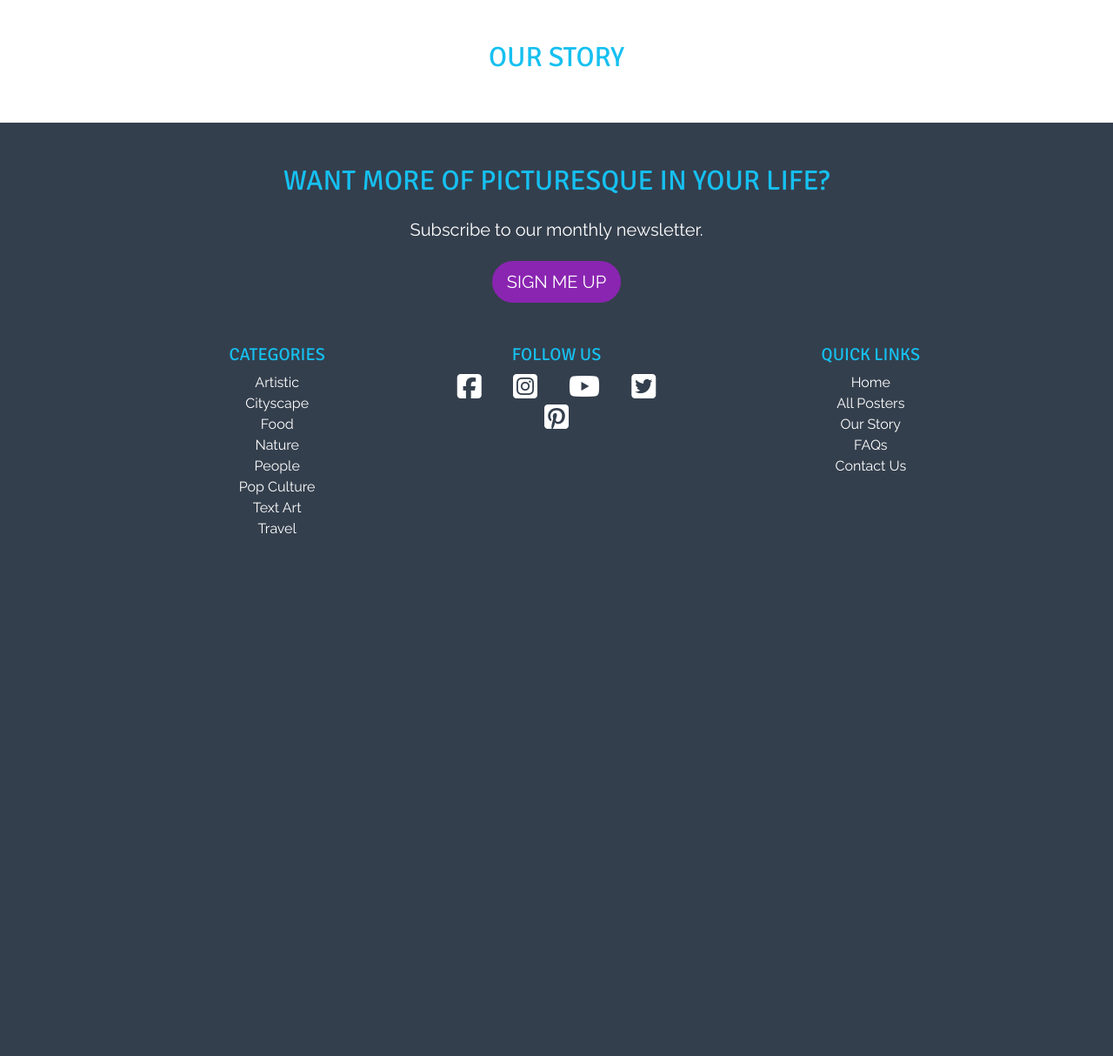
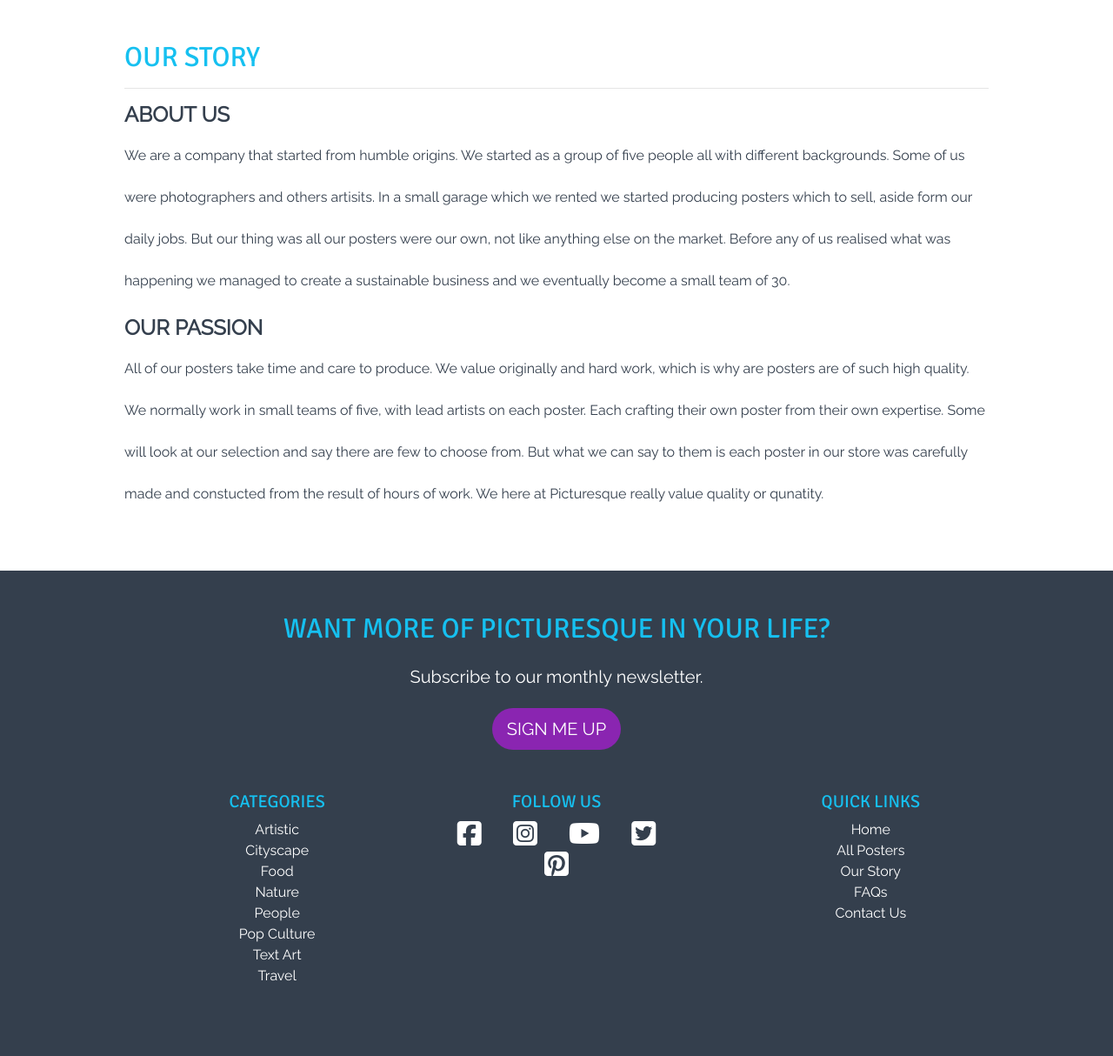
Before and after one commit to anthonybguillermo/picturesque, a Django app: page /webpages/our_story/ in a window 1280 px wide. Shown: the part 165-1379 px from the top of the page at 87% size. Before the commit the page ends 779 px from the top, so only its background shows below. Run offline with Django 3.2, Linux system fonts and the light colour scheme; some libraries are stand-ins or nearby versions.

Commit message:
Added our story text

```diff
--- a/webpages/templates/webpages/our_story.html
+++ b/webpages/templates/webpages/our_story.html
@@ -12,9 +12,25 @@
 {% block content %}
     <div class="container mt-5">
         <div class="row">
-            <div class="col-12 text-center">
+            <div class="col-12">
                 <h2 class="text-uppercase title-text">Our Story</h2>
+                <hr>
+            </div>
+            <div class="col">
+                <h4 class="text-uppercase font-weight-bold">About Us</h4>
+                <p class="block-text">We are a company that started from humble origins. We started as a group of five people all with different backgrounds. Some
+                    of us were photographers and others artisits. In a small garage which we rented we started producing posters which to sell, aside form our daily
+                    jobs. But our thing was all our posters were our own, not like anything else on the market. Before any of us realised what was happening we managed
+                    to create a sustainable business and we eventually become a small team of 30.
+                </p>
+                <h4 class="text-uppercase font-weight-bold">Our Passion</h4>
+                <p class="block-text">All of our posters take time and care to produce. We value originally and hard work, which is why are posters are of such high quality.
+                    We normally work in small teams of five, with lead artists on each poster. Each crafting their own poster from their own expertise. Some will look at our
+                    selection and say there are few to choose from. But what we can say to them is each poster in our store was carefully made and constucted from the result
+                    of hours of work. We here at Picturesque really value quality or qunatity.
+                </p>
             </div>
         </div>
     </div>
+
 {% endblock %}
```
Also changed, not shown: static/css/base.css (+8 -0 lines), media/our-story-image-1.jpg (added).
